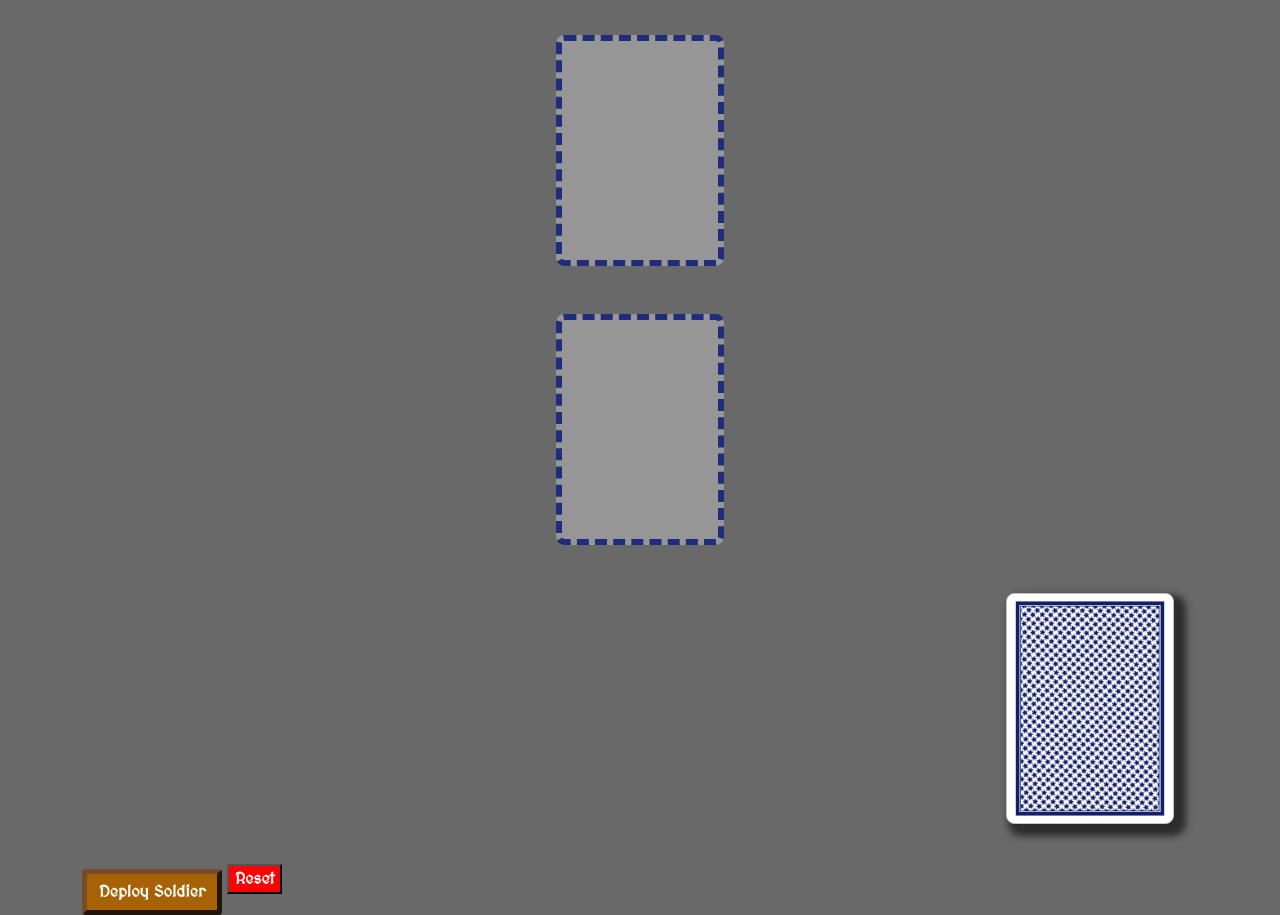
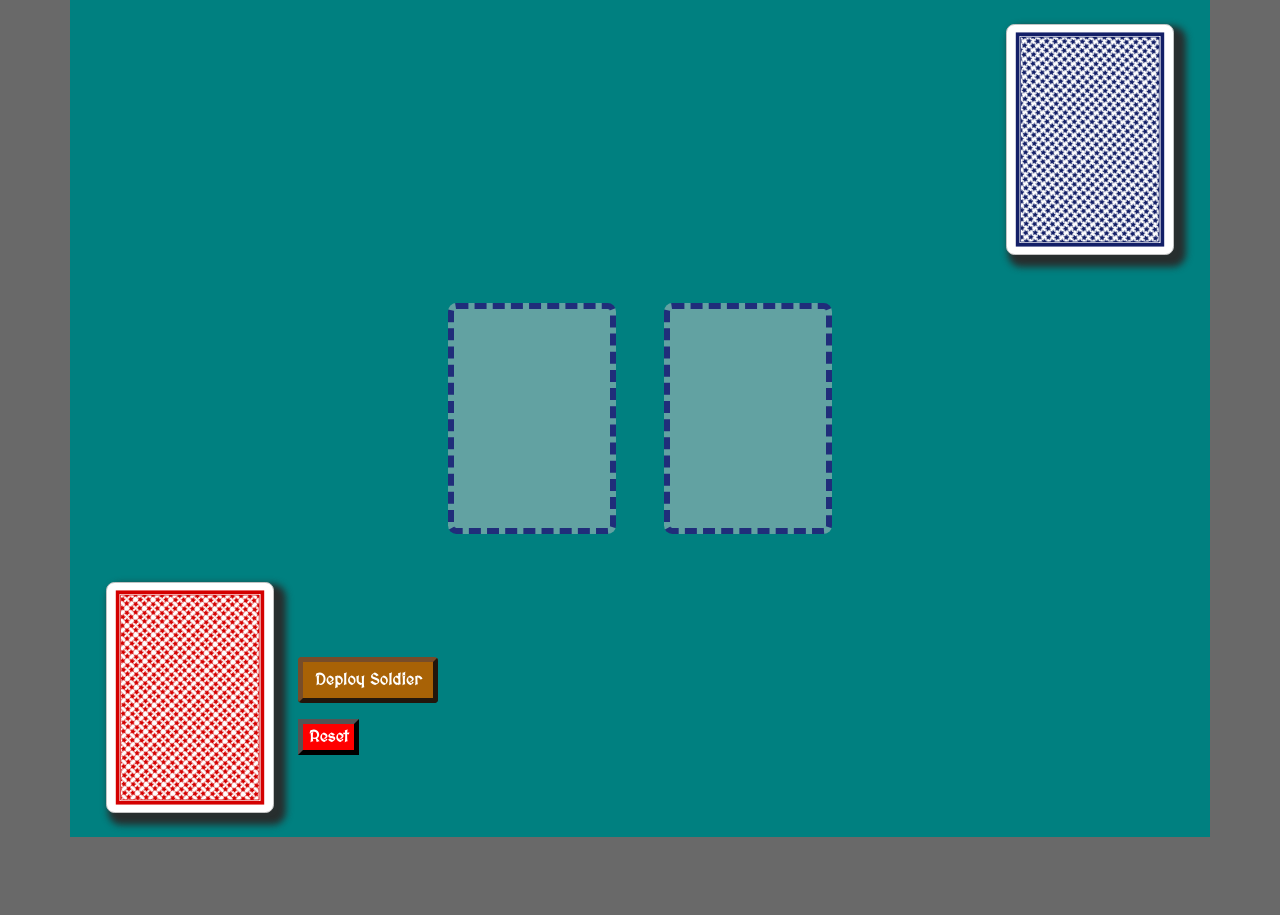
Before and after one commit to mfontanez21/Medieval-War, a plain HTML site: page index.html in a window 1280 px wide. After the commit the page ends 837 px from the top, so only its background shows below. Drawn offline with nearby package versions, Linux system fonts and the light colour scheme.

Commit message:
Adds CSS styling

```diff
--- a/app.js
+++ b/app.js
@@ -34,9 +34,13 @@ resetBtnEl.addEventListener("click", init)
 init()
 
 function init() {
+  renderOnInit()
   shuffleDeck(gameDeck)
   splitDeck(gameDeck)
-
+  playerPlayZone = []
+  computerPlayZone = []
+  playerCaptured = []
+  computerCaptured = []
 }
 
 
@@ -139,6 +143,10 @@ function renderPlayer2(compCardPicked) {
   }
 }
 
+function renderOnInit(){
+  deck2El.className = "card xlarge outline"
+  deck3El.className = "card xlarge outline"
+}
 
 function goToWar(){
 	if(playerDeck < 4 || computerDeck< 4){
--- a/css/style.css
+++ b/css/style.css
@@ -1,32 +1,38 @@
 body {
   background-color: #696969;
-  display: flex;
-  flex-direction: column;
-  align-items: center;
-  justify-content: center;
-  height: 50vmax;
+  height: 90vh;
+  /* width: 90vw; */
   font-family: 'MedievalSharp', cursive;
 }
 
-.container1 {
+.container {
+  display: flex;
+  flex-direction: column-reverse;
+  justify-content: flex-end;
+  background-color: teal;
+  /* if I want to remove the margin to the left of the deck add a width and height of 100% */
+}
+.redDeck{
   display: flex;
   flex-direction: row;
-  justify-content: center;
-  align-items: left;
+  align-items: center;
 }
 
+
 .container2 {
-  flex-direction: column;
+  flex-direction: row;
   align-items: center;
   justify-content: center;
   display: flex;
+
 }
 
 .container3 {
-align-items: top;
 display: flex;
+align-items: flex-start;
 justify-content: flex-end;
 }
+
 .card {
   margin: 3vh;
 }
@@ -52,7 +58,7 @@ justify-content: flex-end;
   color: white;
   background-color: red;
   font-weight: bold;
-  border: 2px, 4px solid red;
-
+  border: 5px outset black;
+  display: flex;
 
 }
--- a/index.html
+++ b/index.html
@@ -15,14 +15,28 @@
 </head>
 <body>
 	<div class="container">
-		<div id="deck-1" class="card xlarge back-red shadow"></div>
-	<div class="container2">
-		<div id="deck-2" class="card xlarge outline"></div>
-		<div id="deck-3" class="card xlarge outline"></div></div>
+
+		<div class="redDeck">
+			<div id="deck-1" class="card xlarge back-red shadow">
+
+			</div>
+			<div>
+				<button id="btn" class="btn">Deploy Soldier</button>
+				<button id="resetBtn" class ="resetBtn">Reset</button>
+			</div>
+		</div>
+
+		<div class="container2">
+			<div id="deck-2" class="card xlarge outline"></div>
+			<div id="deck-3" class="card xlarge outline"></div>
+		</div>
+
 		<div class="container3">
-		<div id="deck-4" class="card xlarge back-blue shadow"></div>
+			<div id="deck-4" class="card xlarge back-blue shadow">
+			</div>
+		</div>
+
 	</div>
-	<button id="btn" class="btn">Deploy Soldier</button>
-	<button id="resetBtn" class ="resetBtn">Reset</button>
+
 </body>
 </html>
```
